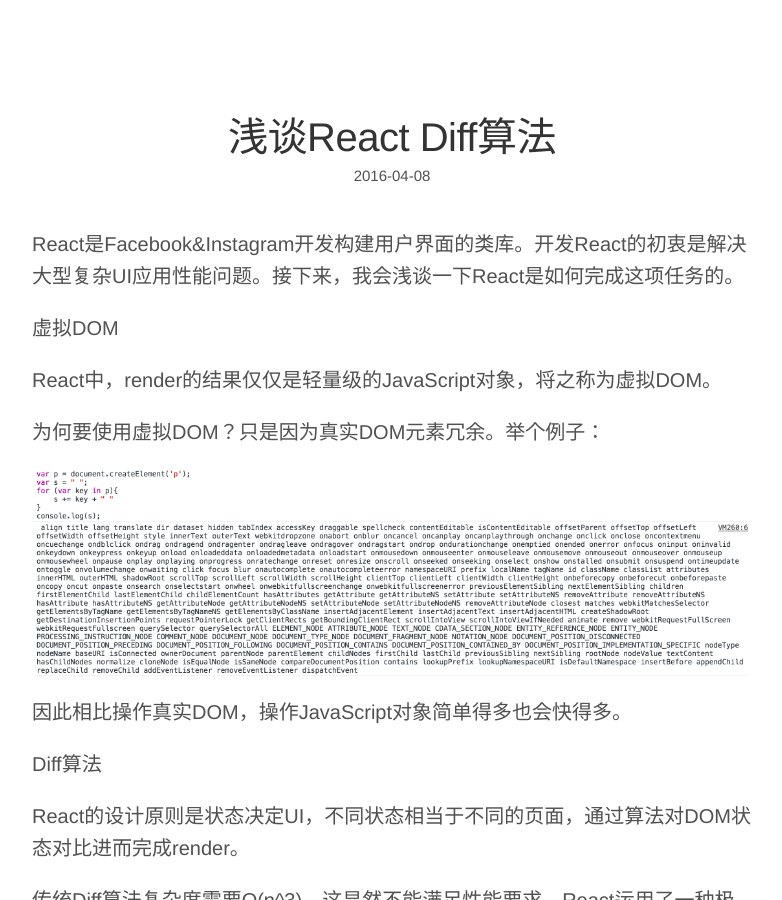
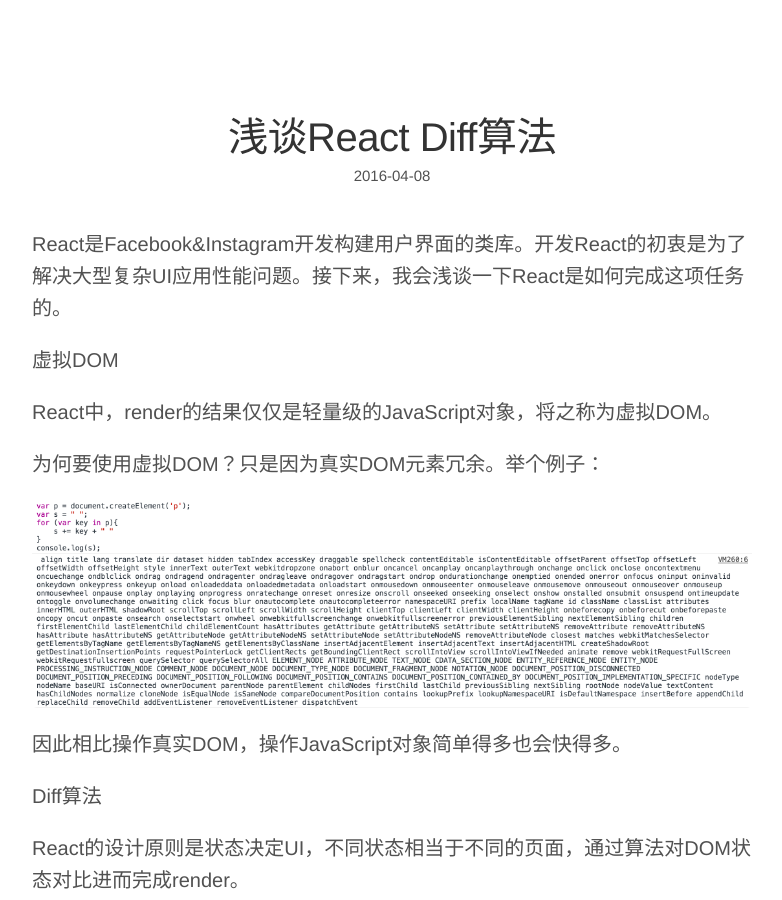
Before and after one commit to JonnyCheng/jonnycheng.github.io, a Jekyll site: the page built from _posts/2016-04-08-浅谈React Diff算法.markdown, in a window 1280 px wide and 900 px high. Shown: the whole window, without its empty margins (248-1030 px from the left). Built offline with Jekyll 4.4.1, drawn with Linux system fonts in a browser that asks for light colours.

Commit message:
push new file

```diff
--- a/_posts/2016-04-08-浅谈React Diff算法.markdown
+++ b/_posts/2016-04-08-浅谈React Diff算法.markdown
@@ -4,7 +4,7 @@
 date:   2016-04-08 +0800
 categories: develop
 ---
-React是Facebook&Instagram开发构建用户界面的类库。开发React的初衷是解决大型复杂UI应用性能问题。接下来，我会浅谈一下React是如何完成这项任务的。
+React是Facebook&Instagram开发构建用户界面的类库。开发React的初衷是为了解决大型复杂UI应用性能问题。接下来，我会浅谈一下React是如何完成这项任务的。
 
 虚拟DOM
 
```
Also changed, not shown: _posts/2016-04-19-西行漫记－Airbnb文化.markdown (+14 -1 lines), img/react1.png, 3 other files.
